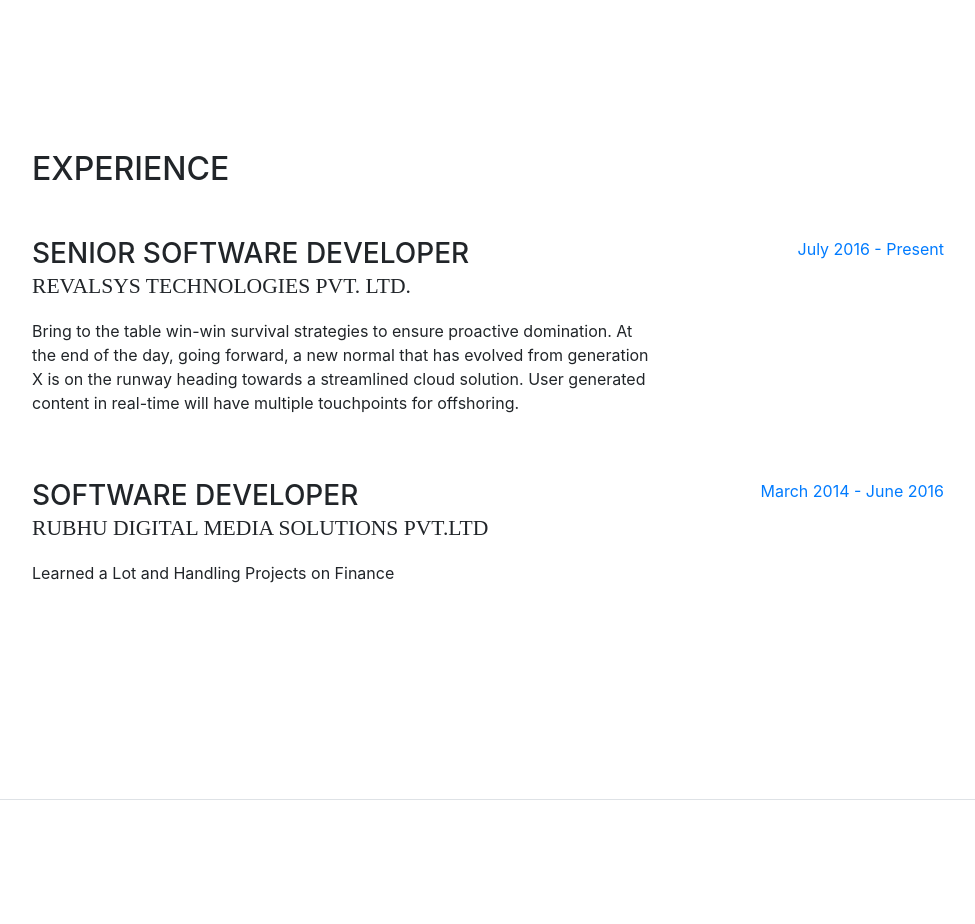
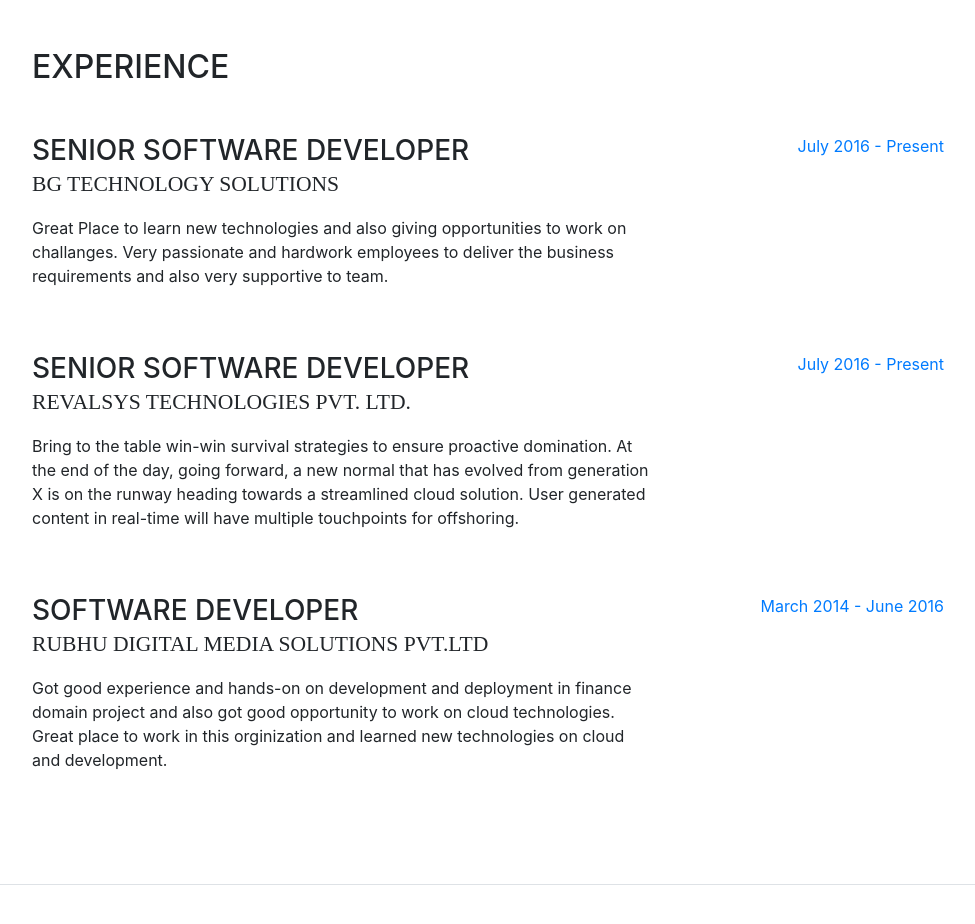
Before and after one commit to kbmanikanta/kbmanikanta.github.io, a website with bundled scripts: page index.html in a window 1280 px wide. Shown: the part 800-1724 px from the top of the page, without its empty margins (288-1263 px from the left). Built offline with nearby package versions, Linux system fonts and the light colour scheme; a web font is replaced by a local one.

Commit message:
Update index.html

```diff
--- a/index.html
+++ b/index.html
@@ -117,6 +117,17 @@
         <div class="my-auto">
           <h2 class="mb-5">Experience</h2>
 
+         <div class="resume-item d-flex flex-column flex-md-row mb-5">
+            <div class="resume-content mr-auto">
+              <h3 class="mb-0">Senior Software Developer</h3>
+              <div class="subheading mb-3">BG Technology Solutions</div>
+              <p>Great Place to learn new technologies and also giving opportunities to work on challanges. Very passionate and hardwork employees to deliver the business requirements and also very supportive to team.</p>
+            </div>
+            <div class="resume-date text-md-right">
+              <span class="text-primary">July 2016 - Present</span>
+            </div>
+          </div>
+
           <div class="resume-item d-flex flex-column flex-md-row mb-5">
             <div class="resume-content mr-auto">
               <h3 class="mb-0">Senior Software Developer</h3>
@@ -132,7 +143,7 @@
             <div class="resume-content mr-auto">
               <h3 class="mb-0">Software Developer</h3>
               <div class="subheading mb-3">Rubhu Digital Media Solutions Pvt.Ltd</div>
-              <p>Learned a Lot and Handling Projects on Finance</p>
+              <p>Got good experience and hands-on on development and deployment in finance domain project and also got good opportunity to work on cloud technologies. Great place to work in this orginization and learned new technologies on cloud and development. </p>
             </div>
             <div class="resume-date text-md-right">
               <span class="text-primary">March 2014 - June 2016</span>
```
